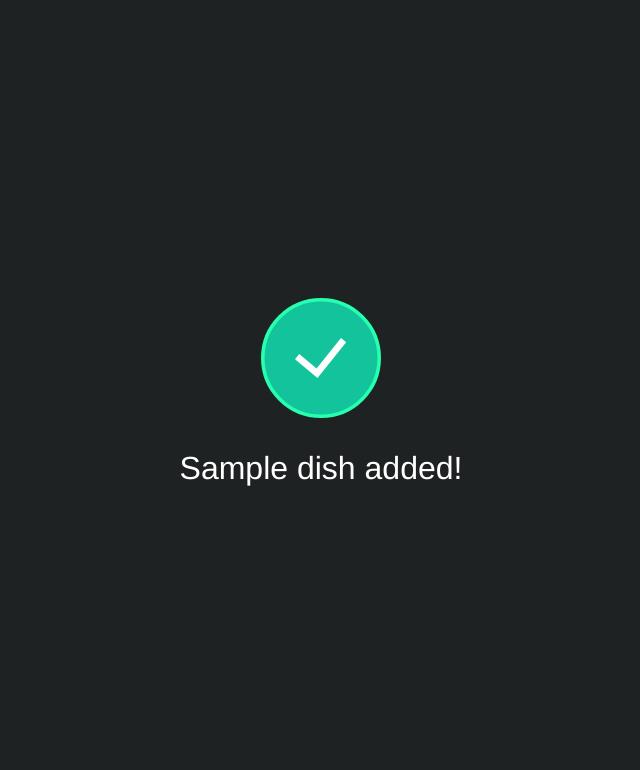
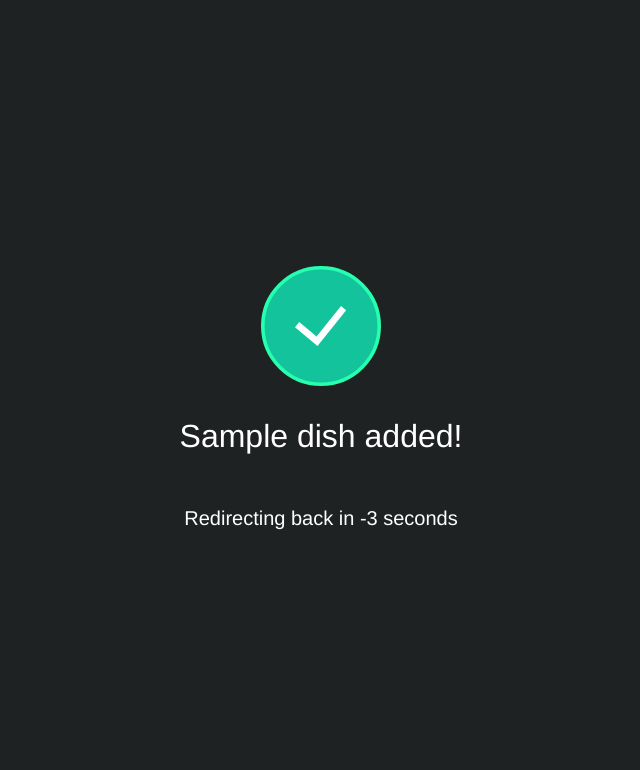
Before and after one commit to MisteryDush/ASE_A1_Canteen, a Flask app: template templates/add_to_cart.html in a window 1280 px wide. Shown: the top 770 px of the page, without its empty margins (319-959 px from the left). Run offline with Flask 2, Linux system fonts and the light colour scheme; the template is opened without the code that fills it: most values are stand-ins (such as "Sample title", 1, 10 or a date in 2020).

Commit message:
Add timer, redirect back in add_to_cart.html

```diff
--- a/templates/add_to_cart.html
+++ b/templates/add_to_cart.html
@@ -1,5 +1,6 @@
 <!DOCTYPE html>
 <html lang="en">
+
 <head>
     <meta charset="UTF-8">
     <title>Add to cart</title>
@@ -26,13 +27,31 @@
             justify-content: center;
             align-items: center;
         }
+
+        .timer {
+            font-size: 20px;
+        }
     </style>
 </head>
+
 <body>
-    <div class="success" style="background-image: url(../static/img/SuccessCircle.svg); background-size: cover; background-repeat: no-repeat;">
+    <div class="success"
+        style="background-image: url(../static/img/SuccessCircle.svg); background-size: cover; background-repeat: no-repeat;">
         <img src="../static/img/SuccessTick.svg" alt="">
     </div>
 
     <p>{{ dish.name }} added!</p>
+    <p class="timer">Redirecting back in 3 seconds</p>
+
+    <script>
+        let timer = document.querySelector('.timer');
+        console.log(timer)
+        let seconds = 3;
+        setInterval(() => {
+            timer.innerText = `Redirecting back in ${--seconds} seconds`;
+        }, 1000);
+        setInterval(() => window.history.go(-1), seconds * 1000);
+    </script>
 </body>
+
 </html>
```
